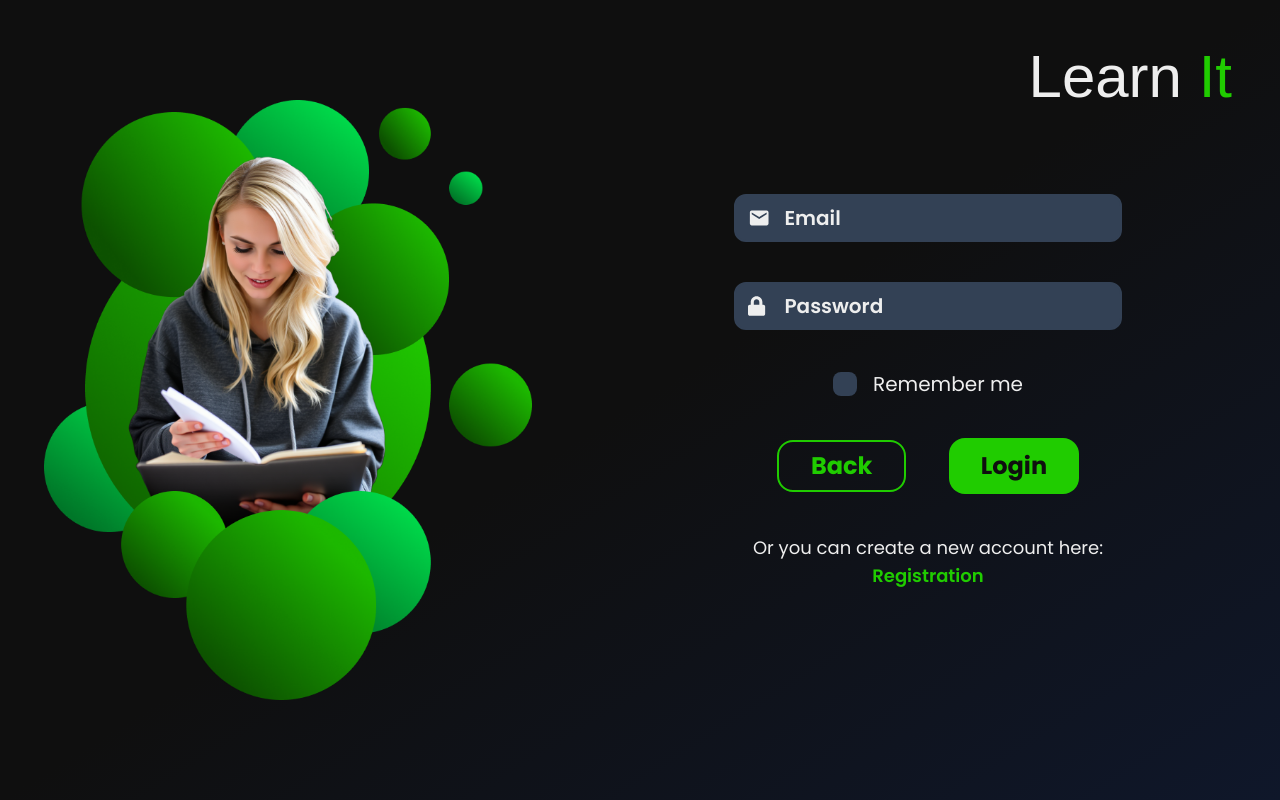
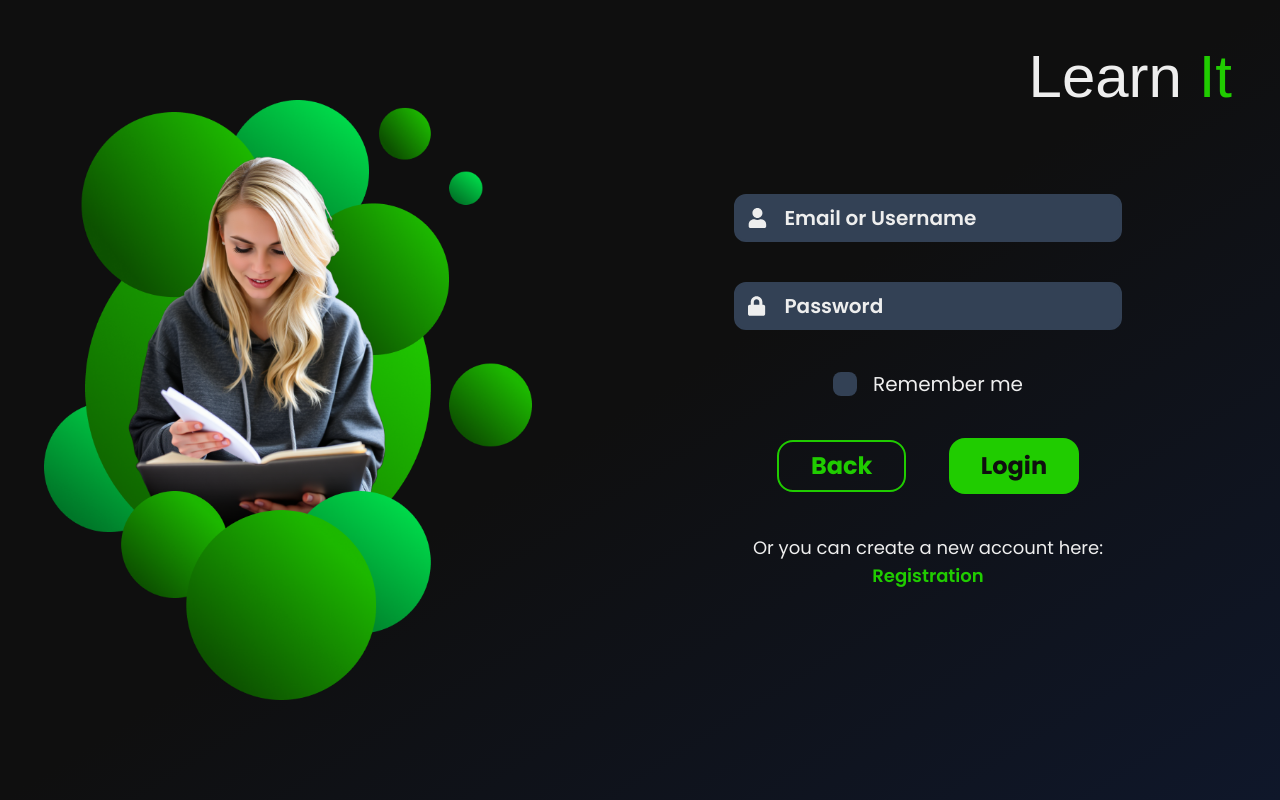
Before and after one commit to LeventeNagyWorks/LearnIt, a React (Vite) app in the folder learnit-app/: page /login in a window 1280 px wide. Built offline with nearby package versions, Linux system fonts and the light colour scheme; a web font is replaced by a local one.

Commit message:
feat: login accept either email or username

```diff
--- /dev/null
+++ b/learnit-app/src/components/loginAndRegistration/EmailOrUsername.jsx
@@ -0,0 +1,56 @@
+/* eslint-disable no-unused-vars */
+/* eslint-disable react/prop-types */
+import React, { useRef, useState } from 'react'
+import { MdEmail } from "react-icons/md";
+import { FaUser } from "react-icons/fa";
+
+const EmailOrUsername = ({ onChange, className }) => {
+    const inputRef = useRef(null);
+    const [isFocused, setIsFocused] = useState(false);
+    const [isEmpty, setIsEmpty] = useState(true);
+    const [inputValue, setInputValue] = useState('');
+
+    // Function to detect if input looks like an email
+    const isEmail = (value) => {
+        return value.includes('@');
+    };
+
+    const handleInputChange = (e) => {
+        const value = e.target.value;
+        setInputValue(value);
+        setIsEmpty(value.length === 0);
+        onChange(e);
+    };
+
+    return (
+        <div className='w-full flex justify-between items-center gap-2'>
+            <div className={`w-full h-12 bg-slate-700 rounded-xl flex justify-start items-center px-3 relative border-[2px] ${className}`}>
+                <h2
+                    className={`absolute font-semibold lg:text-xl duration-500 select-none hover:cursor-text
+                        ${isFocused ? ' text-accent_green_dark' : ' text-cstm_white'}
+                        ${isFocused || !isEmpty ? 'left-2 -top-8 ' : 'left-12 top-[8px]'}
+                    `}
+                    onClick={() => inputRef.current.focus()}
+                >
+                    Email or Username
+                </h2>
+                {/* Dynamic icon based on input content */}
+                {isEmail(inputValue) ? (
+                    <MdEmail className={`w-6 h-6 duration-500 ${isFocused ? 'text-accent_green_dark' : 'text-cstm_white'}`}/>
+                ) : (
+                    <FaUser className={`w-5 h-5 duration-500 ${isFocused ? 'text-accent_green_dark' : 'text-cstm_white'}`}/>
+                )}
+                <input
+                    ref={inputRef}
+                    type="text"
+                    onFocus={() => setIsFocused(true)}
+                    onBlur={() => setIsFocused(false)}
+                    onChange={handleInputChange}
+                    className={`w-full h-12 outline-none bg-transparent lg:text-xl rounded-xl px-3 caret-accent_green_dark ${isFocused ? 'text-accent_green_dark selection:text-cstm_bg_dark' : 'text-cstm_white'}`}
+                />
+            </div>
+        </div>
+    )
+}
+
+export default EmailOrUsername
--- a/learnit-app/src/components/loginAndRegistration/Login.jsx
+++ b/learnit-app/src/components/loginAndRegistration/Login.jsx
@@ -1,5 +1,3 @@
-/* eslint-disable react-hooks/exhaustive-deps */
-/* eslint-disable no-unused-vars */
 /* eslint-disable react-hooks/exhaustive-deps */
 /* eslint-disable no-unused-vars */
 import React, { useState, useEffect } from 'react';
@@ -16,10 +14,11 @@ import { Link, useNavigate } from 'react-router-dom';
 import Error from '../errors/Error';
 import { isLoggedIn } from '../../signals';
 import debounce from 'lodash/debounce';
+import EmailOrUsername from './EmailOrUsername';
 
 const Login = () => {
     const [isRegisterHovered, setIsRegisterHovered] = useState(false);
-    const [email, setEmail] = useState('');
+    const [emailOrUsername, setEmailOrUsername] = useState('');
     const [password, setPassword] = useState('');
     const [error, setError] = useState('');
     const navigate = useNavigate();
@@ -44,7 +43,7 @@ const Login = () => {
 
         try {
             const response = await axios.post("http://localhost:3001/login", {
-                email, password, rememberMe
+                emailOrUsername, password, rememberMe
             });
             console.log(response.data);
             localStorage.setItem('username', response.data.username);
@@ -69,8 +68,6 @@ const Login = () => {
         }
     };
 
-    // TODO: login with username
-
     return (
         <div className='w-full h-screen flex flex-col md:flex-row bg-gradient-to-br from-cstm_bg_dark from-50% to-slate-900 font-poppins text-cstm_white selection:bg-accent_green_dark'>
             {showError && <Error type="InvalidEmailOrPw" onClick={() => setShowError(false)} />}
@@ -91,8 +88,8 @@ const Login = () => {
                     action='POST'
                     onKeyDown={handleKeyDown}
                 >
-                    <Email
-                        onChange={(e) => { setEmail(e.target.value) }}
+                    <EmailOrUsername
+                        onChange={(e) => { setEmailOrUsername(e.target.value) }}
                         className={'border-slate-700'}
                     />
 
```
Also changed, not shown: 1 other file (tests, documents, lock files or other folders).
